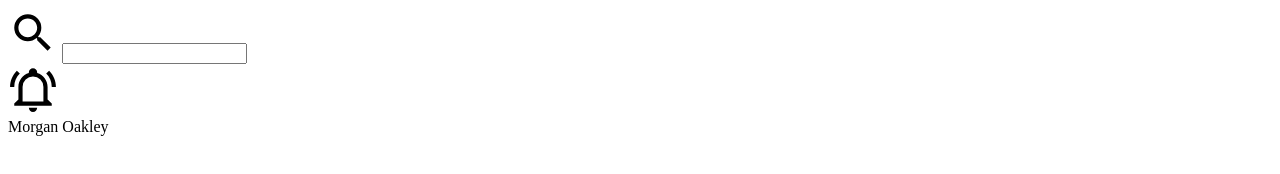
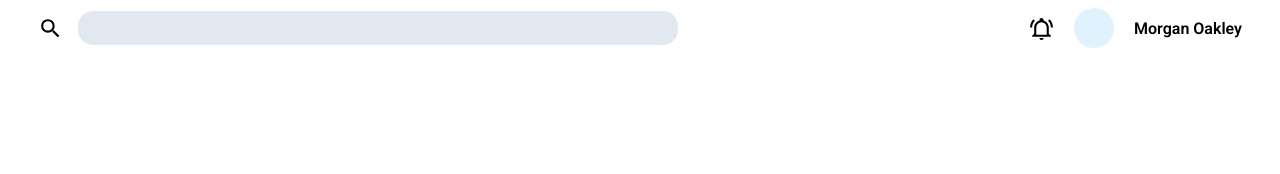
Before and after one commit to david-tseluiko/admin-dashboard-odin, a plain HTML site: page index.html in a window 1280 px wide. Drawn offline with Linux system fonts and the light colour scheme.

Commit message:
Style top header part

```diff
--- a/css/style.css
+++ b/css/style.css
@@ -0,0 +1,60 @@
+@import url('https://fonts.googleapis.com/css2?family=Roboto:ital,wght@0,100..900;1,100..900&display=swap');
+
+body {
+    font-family: "Roboto", sans-serif;
+}
+
+.header {
+    padding: 0 30px;
+}
+
+.header-top {
+    display: flex;
+    justify-content: space-between;
+    align-items: center;
+    gap: 80px;
+}
+
+.header-top-left,
+.header-top-right {
+    display: flex;
+    align-items: center;
+}
+
+.header-top-left {
+    gap: 15px;
+}
+
+.header-top-right {
+    gap: 20px;
+}
+
+.header-top-left > img,
+.header-top-right > img {
+    width: 25px;
+}
+
+.header-top-left {
+    flex: 2;
+}
+
+.header-top-left > input {
+    width: min(600px, 100%);
+    background-color: #e2e8f0;
+    border: none;
+    padding: 8px;
+    border-radius: 15px;
+    font-size: 16px;
+}
+
+.user-avatar {
+    width: 40px;
+    height: 40px;
+    border-radius: 50%;
+    background-color: #e0f2fe;
+}
+
+.user-name {
+    font-size: 16px;
+    font-weight: 600;
+}
--- a/index.html
+++ b/index.html
@@ -10,11 +10,11 @@
     <div class="header">
         <div class="header-top">
             <div class="header-top-left">
-                <img src="./img/search.svg" alt="Search Icon" width="50">
+                <img src="./img/search.svg" alt="Search Icon">
                 <input type="search">
             </div>
             <div class="header-top-right">
-                <img src="/img/bell.svg" alt="Bell Icon" width="50">
+                <img src="/img/bell.svg" alt="Bell Icon">
                 <div class="user-avatar"></div>
                 <div class="user-name">Morgan Oakley</div>
             </div>
```
